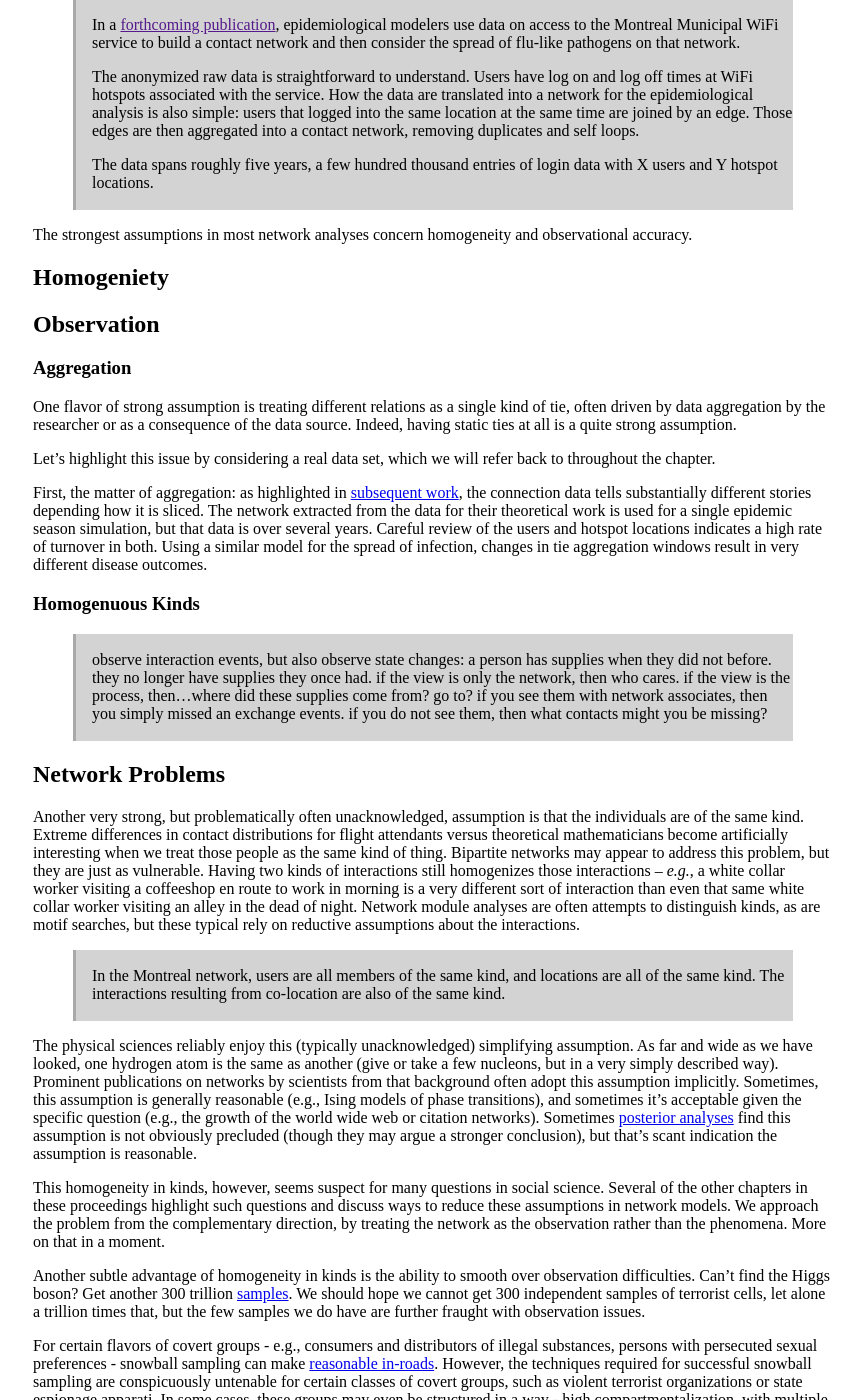
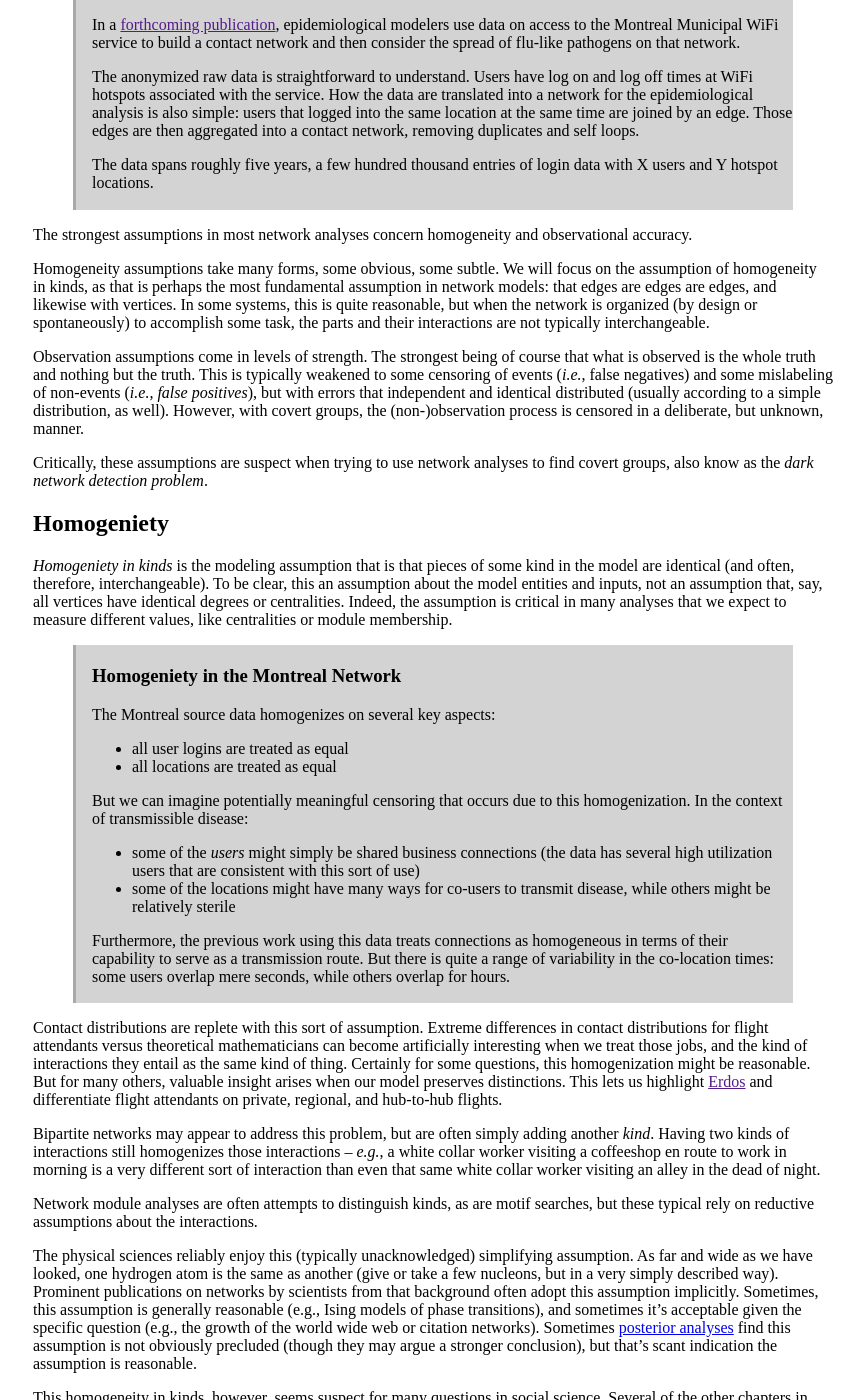
Before and after one commit to pearsonca/scala-commsim, a Jekyll site: the page built from index.md, in a window 1280 px wide and 1400 px high, scrolled down 1045 px. Shown: the whole window, without its empty margins (207-1071 px from the left). Built offline with Jekyll 4.4.1, drawn with Linux system fonts in a browser that asks for light colours; formulas are drawn with MathJax 3; some of the changed text lies outside the part shown.

Commit message:
more updates

```diff
--- a/index.md
+++ b/index.md
@@ -87,55 +87,70 @@ with X users and Y hotspot locations.
 The strongest assumptions in most network analyses concern homogeneity and
 observational accuracy.
 
+Homogeneity assumptions take many forms, some obvious, some subtle.  We will
+focus on the assumption of homogeneity in kinds, as that is perhaps the most
+fundamental assumption in network models: that edges are edges are edges, and
+likewise with vertices.  In some systems, this is quite reasonable, but when
+the network is organized (by design or spontaneously) to accomplish some task,
+the parts and their interactions are not typically interchangeable.
+
+Observation assumptions come in levels of strength.  The strongest being of
+course that what is observed is the whole truth and nothing but the truth.  This
+is typically weakened to some censoring of events (*i.e.*, false negatives) and
+some mislabeling of non-events (*i.e., false positives*), but with errors that
+independent and identical distributed (usually according to a simple distribution, as well).
+However, with covert groups, the (non-)observation process is censored in a
+deliberate, but unknown, manner.
+
+Critically, these assumptions are suspect when trying to use network analyses
+to find covert groups, also know as the *dark network detection problem*.
+
 ##Homogeniety
 
-##Observation
+*Homogeniety in kinds* is the modeling assumption that is
+that pieces of some kind in the model are identical (and often, therefore,
+interchangeable).  To be clear, this an assumption about the model entities and
+inputs, not an assumption that, say, all vertices have identical degrees or
+centralities.  Indeed, the assumption is critical in many analyses that we
+expect to measure different values, like centralities or module membership.
 
+> ### Homogeniety in the Montreal Network
+>
+> The Montreal source data homogenizes on several key aspects:
+>
+> - all user logins are treated as equal
+> - all locations are treated as equal
+>
+> But we can imagine potentially meaningful censoring that occurs due to this
+homogenization.  In the context of transmissible disease:
+>
+> - some of the *users* might simply be shared business connections (the data has
+several high utilization users that are consistent with this sort of use)
+> - some of the locations might have many ways for co-users to transmit disease,
+while others might be relatively sterile
+>
+> Furthermore, the previous work using this data treats connections as homogeneous
+in terms of their capability to serve as a transmission route.  But there is quite
+a range of variability in the co-location times: some users overlap mere seconds,
+while others overlap for hours.
 
-###Aggregation
+Contact distributions are replete with this sort of assumption.  Extreme
+differences in contact distributions for flight attendants versus theoretical mathematicians can become
+artificially interesting when we treat those jobs, and the kind of interactions
+they entail as the same kind of thing.  Certainly for some questions, this
+homogenization might be reasonable.  But for many others, valuable insight
+arises when our model preserves distinctions.  This lets us highlight [Erdos][grossman1995portion]
+and differentiate flight attendants on private, regional, and hub-to-hub flights.
 
-One flavor of strong assumption is treating different relations as
-a single kind of tie, often driven by data aggregation by the researcher or as
-a consequence of the data source.  Indeed, having static ties at all is a quite strong assumption.
-
-Let's highlight this issue by considering a real data set, which we will refer
-back to throughout the chapter.
-
-
-First, the matter of aggregation: as highlighted in [subsequent work][epidemics4], the
-connection data tells substantially different stories depending how it is
-sliced.  The network extracted from the data for their theoretical work is
-used for a single epidemic season simulation, but that data is over several years.
-Careful review of the users and hotspot locations indicates a high rate of
-turnover in both.  Using a similar model for the spread of infection, changes in
-tie aggregation windows result in very different disease outcomes.
-
-###Homogenuous Kinds
-
-> observe interaction events, but also observe state changes: a person has supplies
-when they did not before.  they no longer have supplies they once had.  if the view
-is only the network, then who cares.  if the view is the process, then...where did
-these supplies come from?  go to?  if you see them with network associates, then
-you simply missed an exchange events.  if you do not see them, then what contacts
-might you be missing?
-
-##Network Problems
-
-Another very strong, but problematically often unacknowledged, assumption is
-that the individuals are of the same kind.  Extreme differences in contact
-distributions for flight attendants versus theoretical mathematicians become
-artificially interesting when we treat those people as the same kind of thing.
-Bipartite networks may appear to address this problem, but they are just as
-vulnerable.  Having two kinds of interactions still homogenizes those
+Bipartite networks may appear to address this problem, but are often simply adding another *kind*.
+Having two kinds of interactions still homogenizes those
 interactions -- *e.g.*, a white collar worker visiting a coffeeshop en route
 to work in morning is a very different sort of interaction than even that same
-white collar worker visiting an alley in the dead of night.  Network module
+white collar worker visiting an alley in the dead of night.
+
+Network module
 analyses are often attempts to distinguish kinds, as are motif searches, but
 these typical rely on reductive assumptions about the interactions.
-
->In the Montreal network, users are all members of the same kind, and locations
-are all of the same kind.  The interactions resulting from co-location are also
-of the same kind.
 
 The physical sciences reliably enjoy this (typically unacknowledged) simplifying
 assumption.  As far and wide as we have looked, one hydrogen atom is the same as
@@ -159,6 +174,8 @@ observation difficulties.  Can't find the Higgs boson?  Get another 300 trillion
 [samples][atlas2012].  We should hope we cannot get 300 independent samples of
 terrorist cells, let alone a trillion times that, but the few samples we do have
 are further fraught with observation issues.
+
+##Observation
 
 For certain flavors of covert groups - e.g., consumers and distributors of
 illegal substances, persons with persecuted sexual preferences - snowball
@@ -206,6 +223,27 @@ then filtered through a model observation process which translates those events
 into a network; this is where we have the opportunity to explicitly state how we
 are aggregating.  We may then meaningfully compare predictions based on network
 measurements to model outcomes via relevant tests.
+
+###Aggregation
+
+First, the matter of aggregation: as highlighted in [subsequent work][epidemics4], the
+connection data tells substantially different stories depending how it is
+sliced.  The network extracted from the data for their theoretical work is
+used for a single epidemic season simulation, but that data is over several years.
+Careful review of the users and hotspot locations indicates a high rate of
+turnover in both.  Using a similar model for the spread of infection, changes in
+tie aggregation windows result in very different disease outcomes.
+
+###Homogenuous Kinds
+
+> observe interaction events, but also observe state changes: a person has supplies
+when they did not before.  they no longer have supplies they once had.  if the view
+is only the network, then who cares.  if the view is the process, then...where did
+these supplies come from?  go to?  if you see them with network associates, then
+you simply missed an exchange events.  if you do not see them, then what contacts
+might you be missing?
+
+##Network Problems
 
 We will begin by reflecting on modeling philosophy, then discuss some practical
 outcomes of that philosophy when realized in general purpose programming, and
@@ -526,3 +564,4 @@ feedback getting the voice right for this piece.
 [akka]: <http://akka.io> "Akka"
 [montreal]: <> "Montreal Network"
 [epidemics4]: <https://github.com/pearsonca/epidemics4-talk/blob/master/poster.pdf?raw=true> "Epidemics 4 Poster"
+[grossman1995portion]: <> "On a portion of the well-known collaboration graph"
```
Also changed, not shown: rscripts/manuscript.bib (+9 -0 lines).
